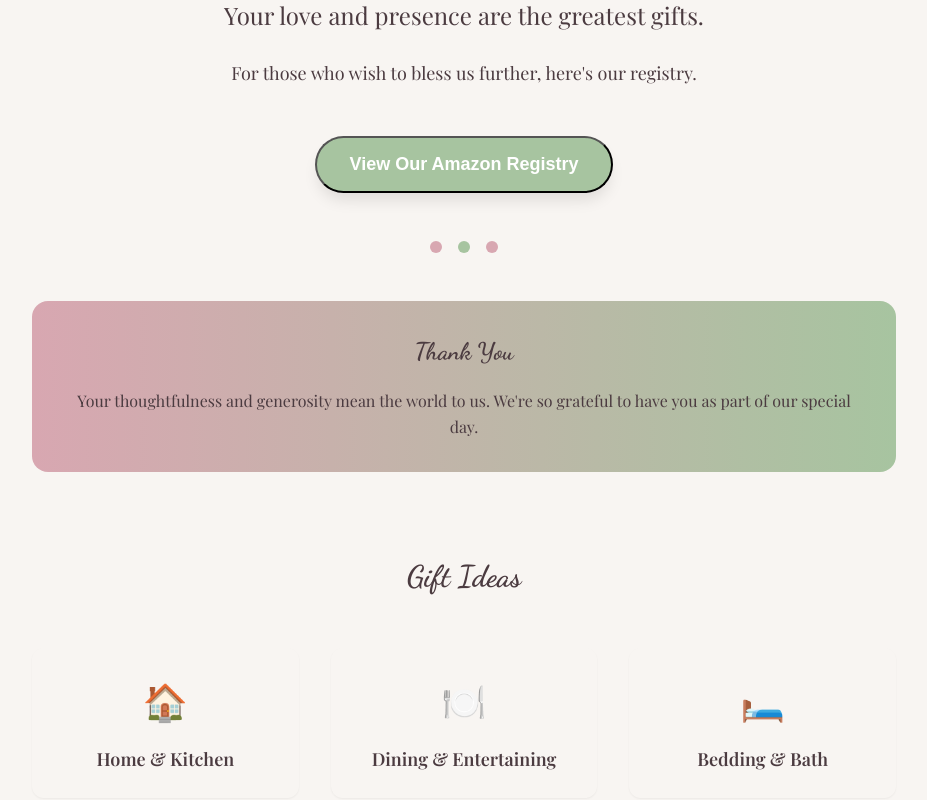
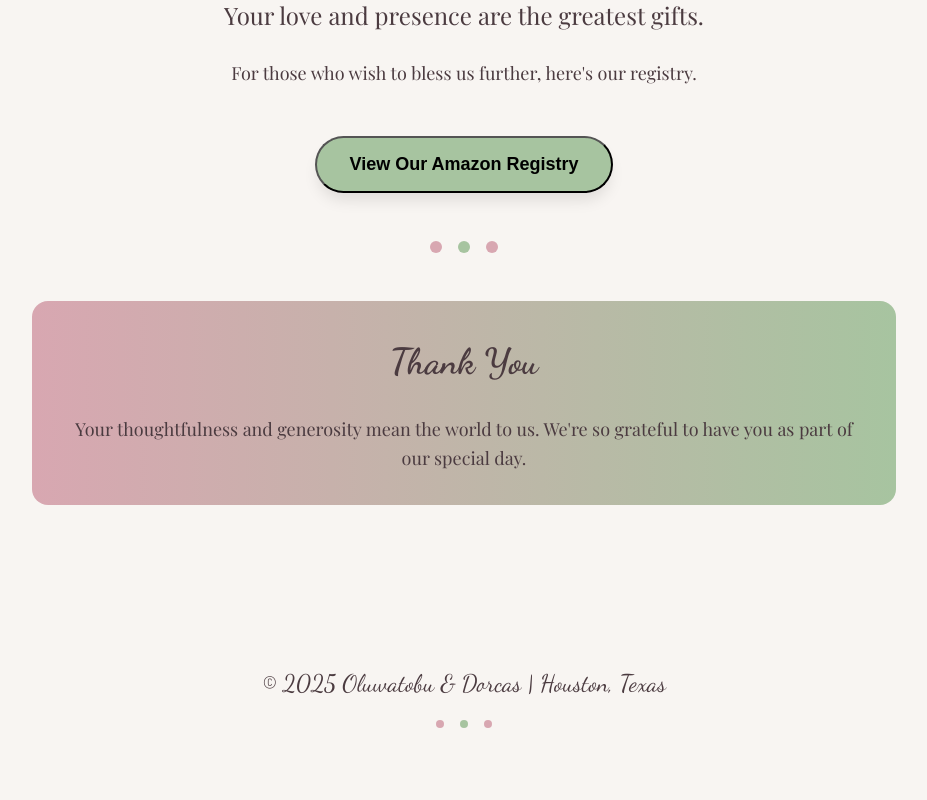
Before and after one commit to Awwal41/wedin, a React (Create React App) app: page /registry in a window 1280 px wide. Shown: the part 320-1120 px from the top of the page, without its empty margins (176-1103 px from the left). After the commit the page ends 1080 px from the top, so only its background shows below. Built offline with nearby package versions, Linux system fonts and the light colour scheme; the HTML template or start-up script is replaced by a standard one.

Commit message:
clean up

```diff
--- a/src/components/Footer.jsx
+++ b/src/components/Footer.jsx
@@ -12,7 +12,7 @@ const Footer = () => {
           viewport={{ once: true }}
           className="text-center"
         >
-          <p className="text-text-gray font-script text-lg">
+          <p className="text-text-gray font-script text-xl md:text-2xl">
             © 2025 Oluwatobu & Dorcas | Houston, Texas
           </p>
           <div className="mt-4 flex justify-center space-x-4">
--- a/src/pages/Home.jsx
+++ b/src/pages/Home.jsx
@@ -8,8 +8,6 @@ const Home = () => {
   const images = [
     '/images/June_2025.jpg',
     '/images/DSC00763.JPEG',
-    '/images/church_conference_june_2025.JPG',
-    '/images/Dorcas_s_first_converge_conference_2024.JPG',
     '/images/visit_louisiana_september_2025.jpg',
     '/images/visit_louisiana_september_2025_2.jpg',
     '/images/visit_shreveport_tobi_birthday_september_2025.jpg'
--- a/src/pages/Registry.jsx
+++ b/src/pages/Registry.jsx
@@ -63,7 +63,7 @@ const Registry = () => {
               }}
               whileTap={{ scale: 0.95 }}
               onClick={handleRegistryClick}
-              className="bg-soft-green hover:bg-dusty-pink text-white font-semibold py-4 px-8 rounded-full text-lg transition-all duration-300 shadow-lg hover:shadow-xl"
+              className="bg-soft-green hover:bg-dusty-pink text-black font-semibold py-4 px-8 rounded-full text-lg transition-all duration-300 shadow-lg hover:shadow-xl"
             >
               View Our Amazon Registry
             </motion.button>
@@ -86,50 +86,18 @@ const Registry = () => {
             initial={{ opacity: 0, y: 20 }}
             animate={{ opacity: 1, y: 0 }}
             transition={{ duration: 0.6, delay: 1.4 }}
-            className="bg-gradient-to-r from-dusty-pink/5 to-soft-green/5 rounded-2xl p-8"
+            className="bg-gradient-to-r from-dusty-pink/5 to-soft-green/5 rounded-2xl p-8 border-2 border-dusty-pink/20"
           >
-            <h3 className="text-2xl font-script text-text-gray mb-4">
+            <h3 className="text-3xl md:text-4xl font-script text-text-gray mb-6">
               Thank You
             </h3>
-            <p className="text-text-gray/80 leading-relaxed">
+            <p className="text-lg md:text-xl text-text-gray/80 leading-relaxed">
               Your thoughtfulness and generosity mean the world to us.
               We're so grateful to have you as part of our special day.
             </p>
           </motion.div>
         </motion.div>
 
-        {/* Gift ideas section */}
-        <motion.div
-          initial={{ opacity: 0, y: 30 }}
-          whileInView={{ opacity: 1, y: 0 }}
-          transition={{ duration: 0.8 }}
-          viewport={{ once: true }}
-          className="mt-20"
-        >
-          <h3 className="text-3xl font-script text-text-gray text-center mb-12">
-            Gift Ideas
-          </h3>
-
-          <div className="grid md:grid-cols-3 gap-8">
-            {[
-              { title: "Home & Kitchen", icon: "🏠" },
-              { title: "Dining & Entertaining", icon: "🍽️" },
-              { title: "Bedding & Bath", icon: "🛏️" }
-            ].map((item, index) => (
-              <motion.div
-                key={index}
-                initial={{ opacity: 0, y: 20 }}
-                whileInView={{ opacity: 1, y: 0 }}
-                transition={{ duration: 0.6, delay: index * 0.2 }}
-                viewport={{ once: true }}
-                className="text-center p-6 bg-white/50 rounded-xl shadow-sm hover:shadow-md transition-shadow duration-300"
-              >
-                <div className="text-4xl mb-4">{item.icon}</div>
-                <h4 className="text-lg font-semibold text-text-gray">{item.title}</h4>
-              </motion.div>
-            ))}
-          </div>
-        </motion.div>
       </div>
     </div>
   );
```
